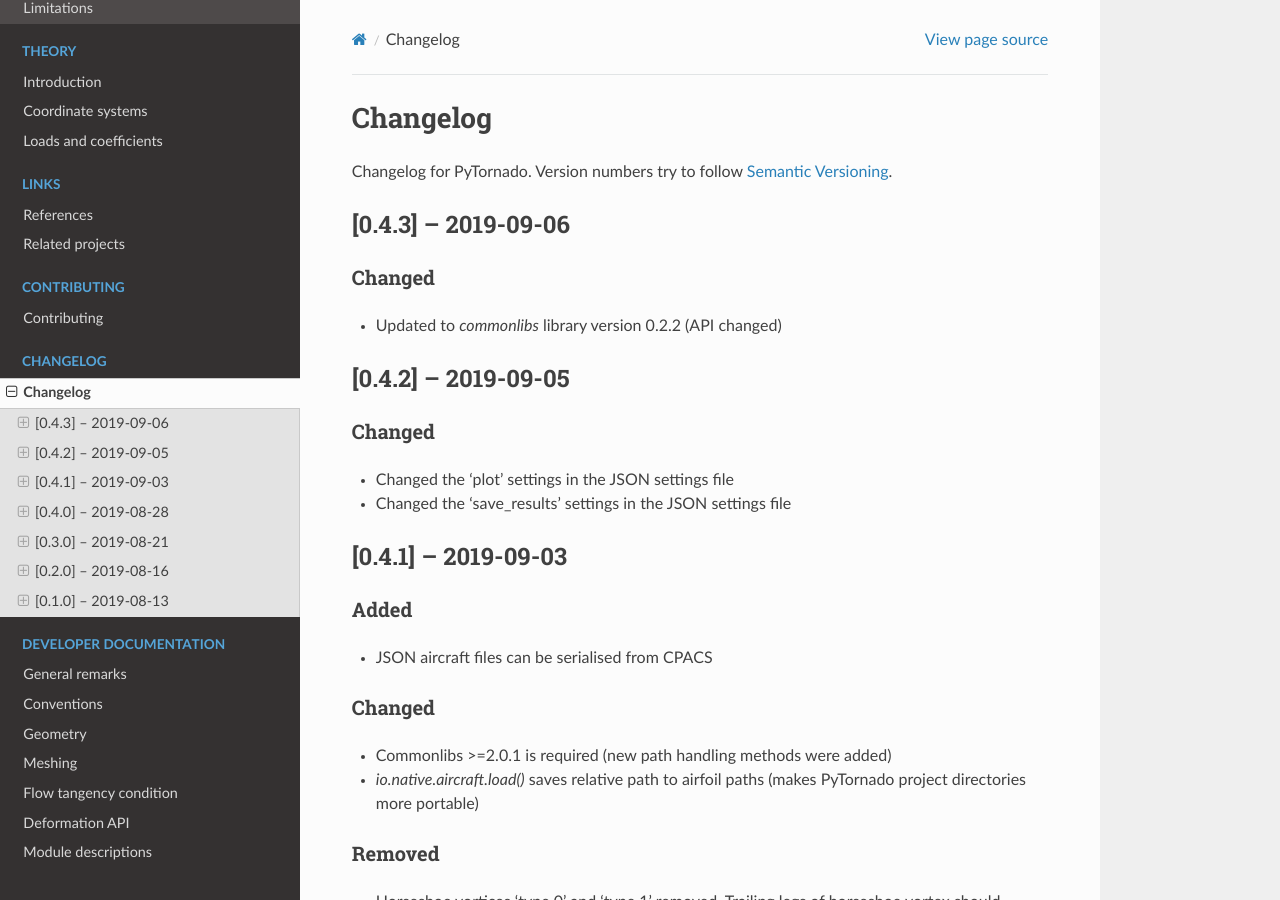
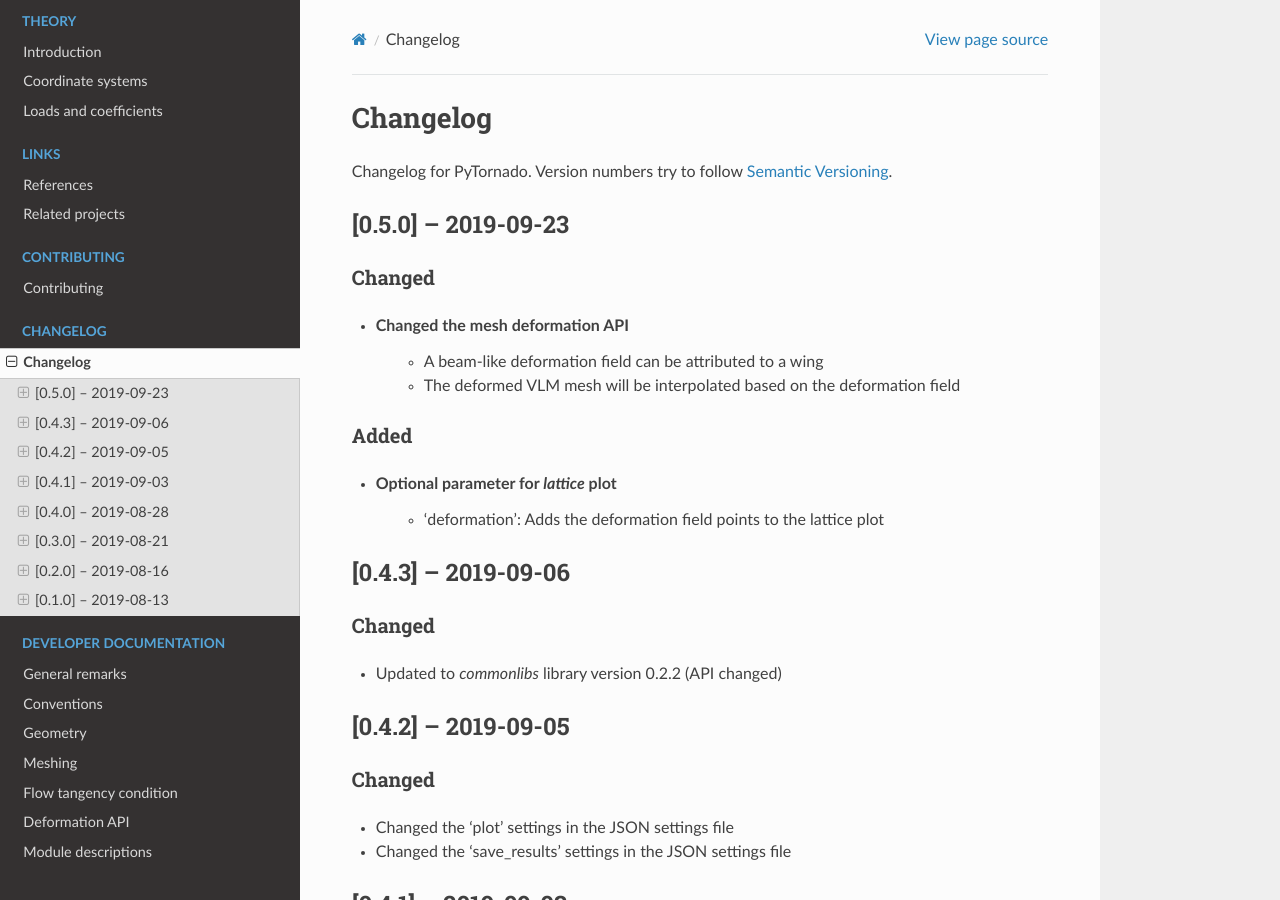
Before and after one commit to airinnova/pytornado, a Sphinx documentation site: the page built from docs/source/CHANGELOG.rst, in a window 1280 px wide and 900 px high. Built offline with Sphinx 7.4.7 and the Read the Docs theme 2.0.0, drawn with Linux system fonts in a browser that asks for light colours; the version number could not be read and is left out.

Commit message:
Version 0.5.0 (beta)

```diff
--- a/docs/source/CHANGELOG.rst
+++ b/docs/source/CHANGELOG.rst
@@ -3,6 +3,22 @@
 
 Changelog for PyTornado. Version numbers try to follow `Semantic
 Versioning <https://semver.org/spec/v2.0.0.html>`__.
+
+[0.5.0] -- 2019-09-23
+---------------------
+
+Changed
+~~~~~~~
+
+* Changed the mesh deformation API
+    * A beam-like deformation field can be attributed to a wing
+    * The deformed VLM mesh will be interpolated based on the deformation field
+
+Added
+~~~~~
+
+* Optional parameter for *lattice* plot
+    * 'deformation': Adds the deformation field points to the lattice plot
 
 [0.4.3] -- 2019-09-06
 ---------------------
--- a/src/lib/pytornado/__version__.py
+++ b/src/lib/pytornado/__version__.py
@@ -1,2 +1,2 @@
-VERSION = (0, 4, 3)
+VERSION = (0, 5, 0)
 __version__ = '.'.join(map(str, VERSION))
```
Also changed, not shown: docs/TODO.md (+3 -2 lines).
